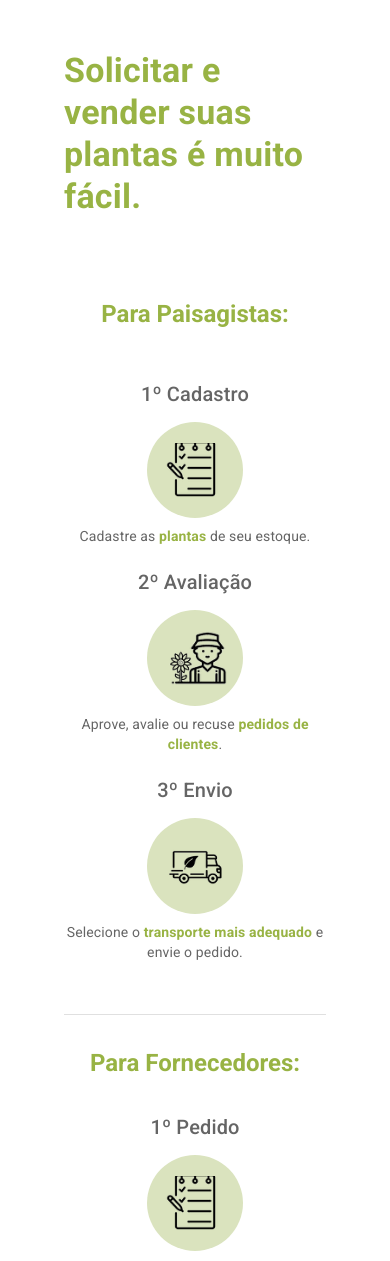
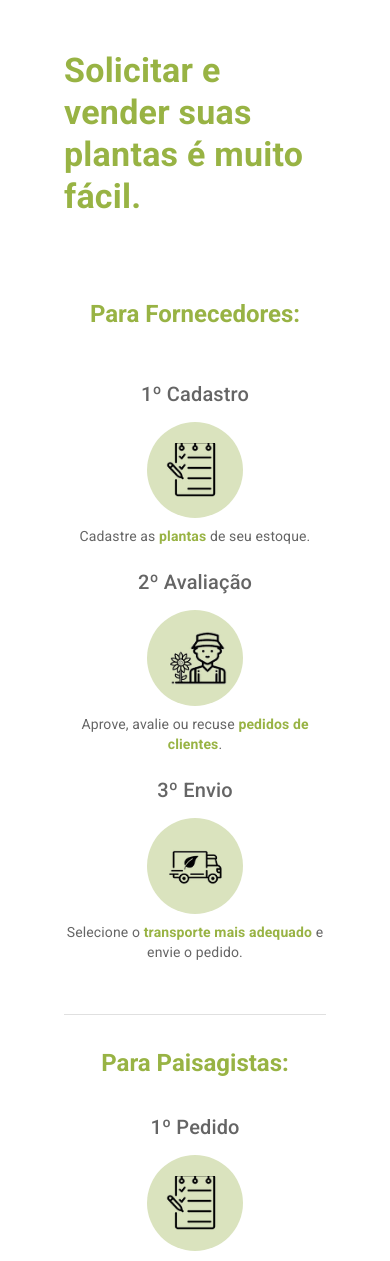
Before and after one commit to devBrait/jardinagem_front, a React (Vite) app: page / in a window 390 px wide. Shown: the part 670-1931 px from the top of the page. Built offline with nearby package versions, Linux system fonts and the light colour scheme; no server answers.

Commit message:
troca na mensagem do mobile

```diff
--- a/src/components/processo/BotoesProcesso.tsx
+++ b/src/components/processo/BotoesProcesso.tsx
@@ -7,7 +7,7 @@ export default function BotoesProcesso() {
                 Solicitar e vender suas plantas é muito fácil.
             </Typography>
             <Typography variant="h5" className="mb-12 text-verde_claro font-bold text-left sm:hidden">
-                    Para Paisagistas:
+                    Para Fornecedores:
             </Typography>
             <Stack
                 direction={{ xs: "column", md: "row" }}
@@ -84,7 +84,7 @@ export default function BotoesProcesso() {
                     marginX: 5,
                 }}/>
                  <Typography variant="h5" className="mb-12 text-verde_claro font-bold text-left sm:hidden">
-                    Para Fornecedores:
+                    Para Paisagistas:
                 </Typography>
                 {/* Direita */}
                 <Box className="flex flex-col items-center">
```
